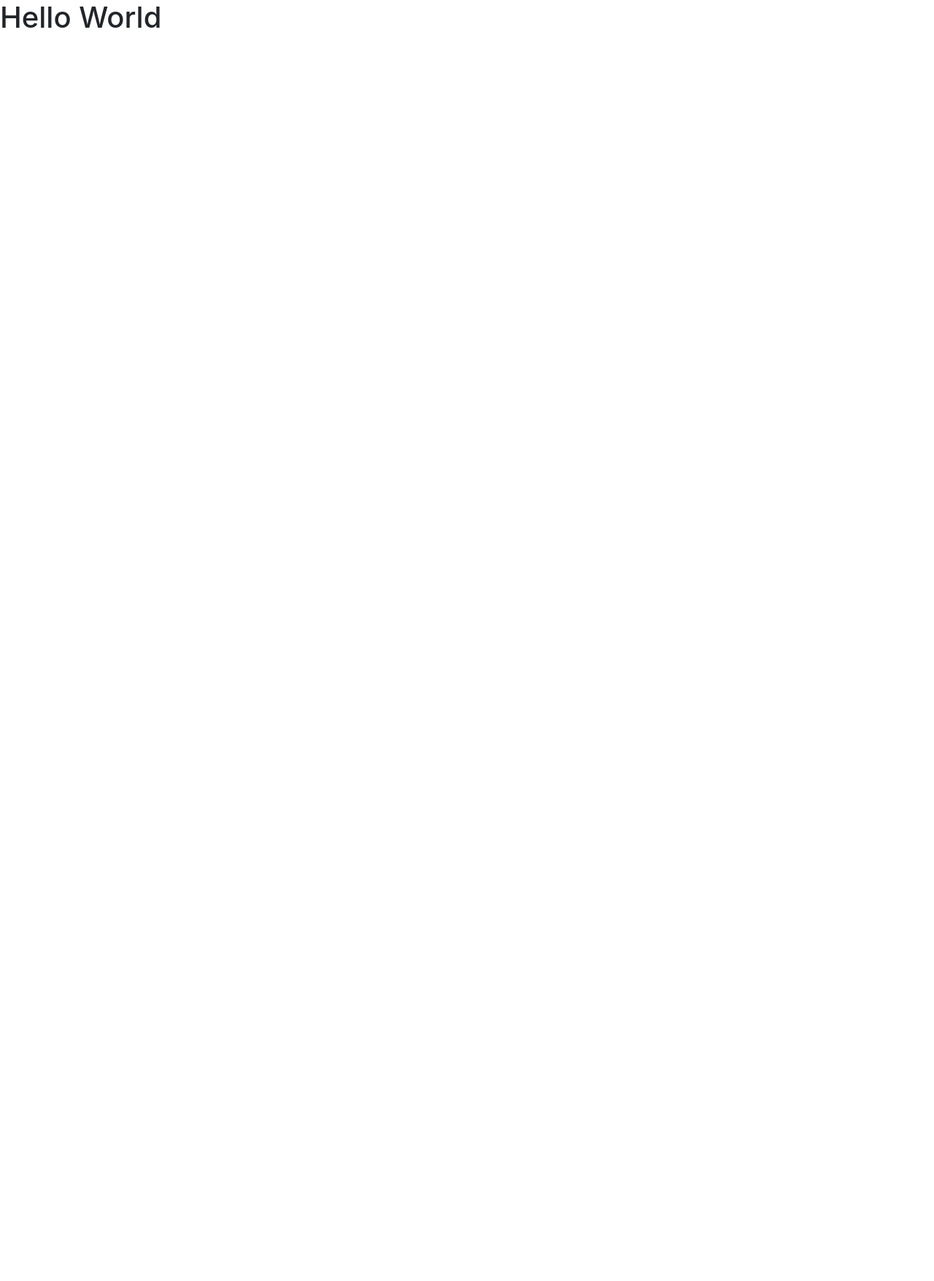
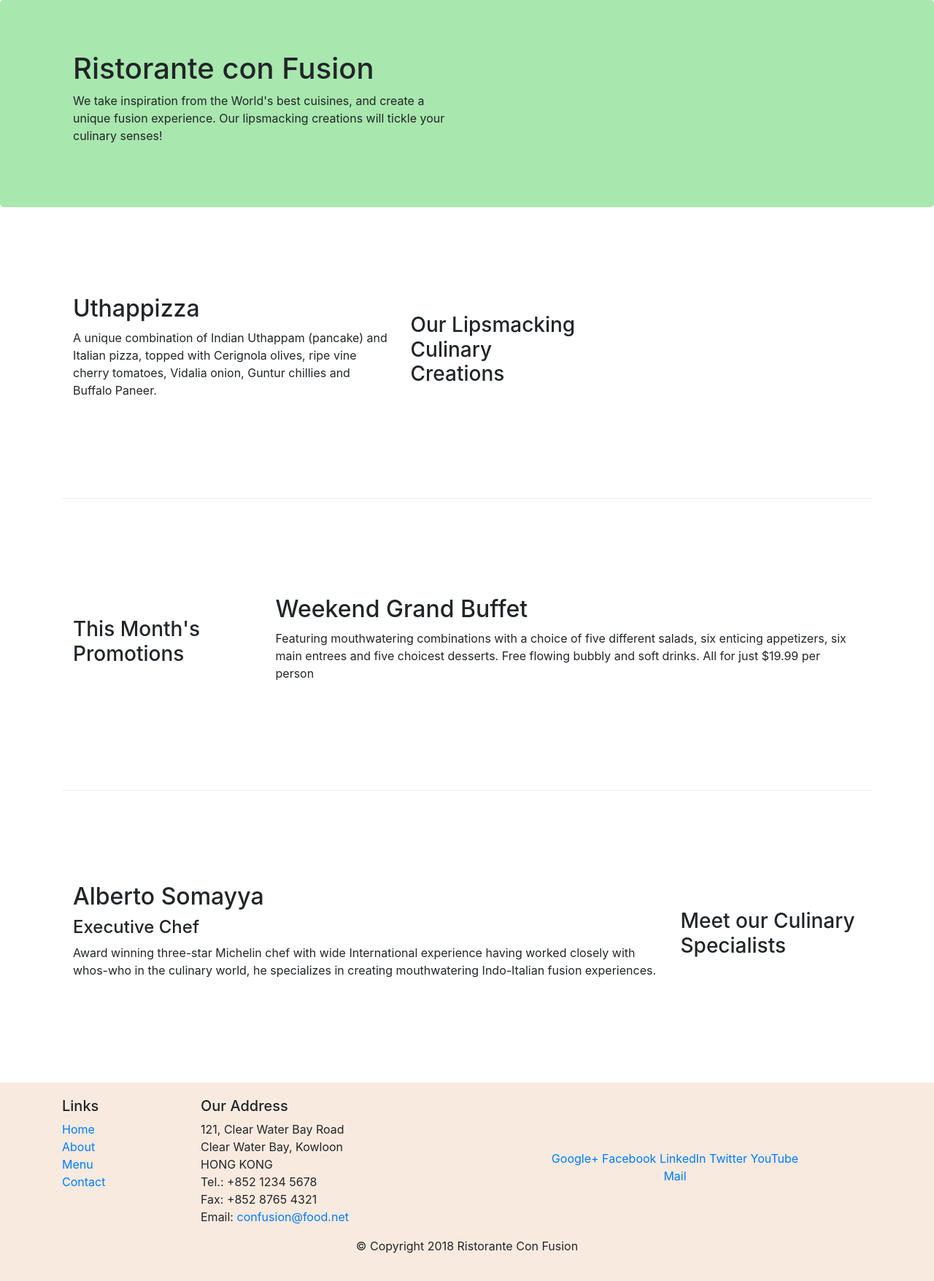
Before and after one commit to Alex-Shutov/Coursera.React, a website: page index.html in a window 1280 px wide. Shown: the whole page at 73% size. Before the commit the page ends 800 px from the top, so only its background shows below. Drawn offline with nearby package versions, Linux system fonts and the light colour scheme.

Commit message:
First assignment done

```diff
--- /dev/null
+++ b/css/style.css
@@ -0,0 +1,35 @@
+.row-header{
+    margin: 0px auto;
+    padding: 0px;
+}
+.row-content{
+    margin: 0px auto;
+    padding: 50px 0px;
+    min-height: 400px;
+}
+.row-content:not(.row-content:last-of-type){
+    border-bottom: 1px ridge;
+}
+.footer{
+    background-color: #f9eadf;
+    margin: 0px auto;
+    padding: 20px 0px;
+}
+.jumbotron {
+    padding: 70px 30px;
+    margin: 0px auto;
+    background: #a8e7ad;
+}
+.address{
+    font-size: 80%;
+    margin: 0;
+    color: #0f0f0f;
+}
+
+.mainRow{
+    padding: 50px 0px 50px 0px;
+    margin: 0px auto;
+}
+.mainContainer{
+    padding-bottom: 70px;
+}
--- a/index.html
+++ b/index.html
@@ -7,10 +7,99 @@
 
     <!-- Bootstrap CSS -->
     <link rel="stylesheet" href="node_modules/bootstrap/dist/css/bootstrap.min.css">
+    <link rel="stylesheet" href="css/style.css">
     <title>Title</title>
 </head>
 <body>
-<h1>Hello World</h1>
+<header class="jumbotron">
+    <div class="container">
+        <div class="row row-header">
+            <div class="col-12 col-sm-6">
+                <h1>Ristorante con Fusion</h1>
+                <p>We take inspiration from the World's best cuisines, and create a unique fusion experience. Our lipsmacking creations will tickle your culinary senses!</p>
+            </div>
+            <div class="col-12 col-sm">
+            </div>
+        </div>
+    </div>
+</header>
+
+<div  class="container">
+    <div class="row row-content align-items-center">
+        <div class="col-12 col-sm-4 col-md-3 order-sm-last">
+            <h3>Our Lipsmacking Culinary Creations</h3>
+        </div>
+        <div class="col col-sm-5 col-md-5">
+            <h2>Uthappizza</h2>
+            <p>A unique combination of Indian Uthappam (pancake) and Italian pizza, topped with Cerignola olives, ripe vine cherry tomatoes, Vidalia onion, Guntur chillies and Buffalo Paneer.</p>
+        </div>
+    </div>
+
+
+    <div class="row row-content align-items-center">
+        <div class="col-12 col-sm-4 col-md-3">
+            <h3>This Month's Promotions</h3>
+        </div>
+        <div class="col col-sm col-md ">
+            <h2>Weekend Grand Buffet</h2>
+            <p>Featuring mouthwatering combinations with a choice of five different salads, six enticing appetizers, six main entrees and five choicest desserts. Free flowing bubbly and soft drinks. All for just $19.99 per person </p>
+        </div>
+    </div>
+
+    <div class="row row-content align-items-center">
+        <div class="col-12 col-sm-4 col-md-3 order-sm-last">
+            <h3>Meet our Culinary Specialists</h3>
+        </div>
+        <div class="col col-sm col-md">
+            <h2>Alberto Somayya</h2>
+            <h4>Executive Chef</h4>
+            <p>Award winning three-star Michelin chef with wide International experience having worked closely with whos-who in the culinary world, he specializes in creating mouthwatering Indo-Italian fusion experiences. </p>
+        </div>
+    </div>
+</div>
+
+<footer class="footer" >
+    <div class="container">
+        <div class="row">
+            <div class="col-4 col-sm-2 ">
+                <h5>Links</h5>
+                <ul class="list-unstyled">
+                    <li><a href="#">Home</a></li>
+                    <li><a href="#">About</a></li>
+                    <li><a href="#">Menu</a></li>
+                    <li><a href="#">Contact</a></li>
+                </ul>
+            </div>
+            <div class="col-7 col-sm-5">
+                <h5>Our Address</h5>
+                <address>
+                    121, Clear Water Bay Road<br>
+                    Clear Water Bay, Kowloon<br>
+                    HONG KONG<br>
+                    Tel.: +852 1234 5678<br>
+                    Fax: +852 8765 4321<br>
+                    Email: <a href="mailto:confusion@food.net">confusion@food.net</a>
+                </address>
+            </div>
+            <div class="col-12 col-sm-4 align-self-center">
+                <div class="text-center">
+                    <a href="http://google.com/+">Google+</a>
+                    <a href="http://www.facebook.com/profile.php?id=">Facebook</a>
+                    <a href="http://www.linkedin.com/in/">LinkedIn</a>
+                    <a href="http://twitter.com/">Twitter</a>
+                    <a href="http://youtube.com/">YouTube</a>
+                    <a href="mailto:">Mail</a>
+                </div>
+            </div>
+        </div>
+        <div class="row justify-content-center">
+            <div class="col-auto">
+                <p>© Copyright 2018 Ristorante Con Fusion</p>
+            </div>
+        </div>
+    </div>
+</footer>
+
 
 <!-- jQuery first, then Popper.js, then Bootstrap JS. -->
 <script src="node_modules/jquery/dist/jquery.slim.min.js"></script>
```
Also changed, not shown: aboutus.html (added, +111 -0 lines).
